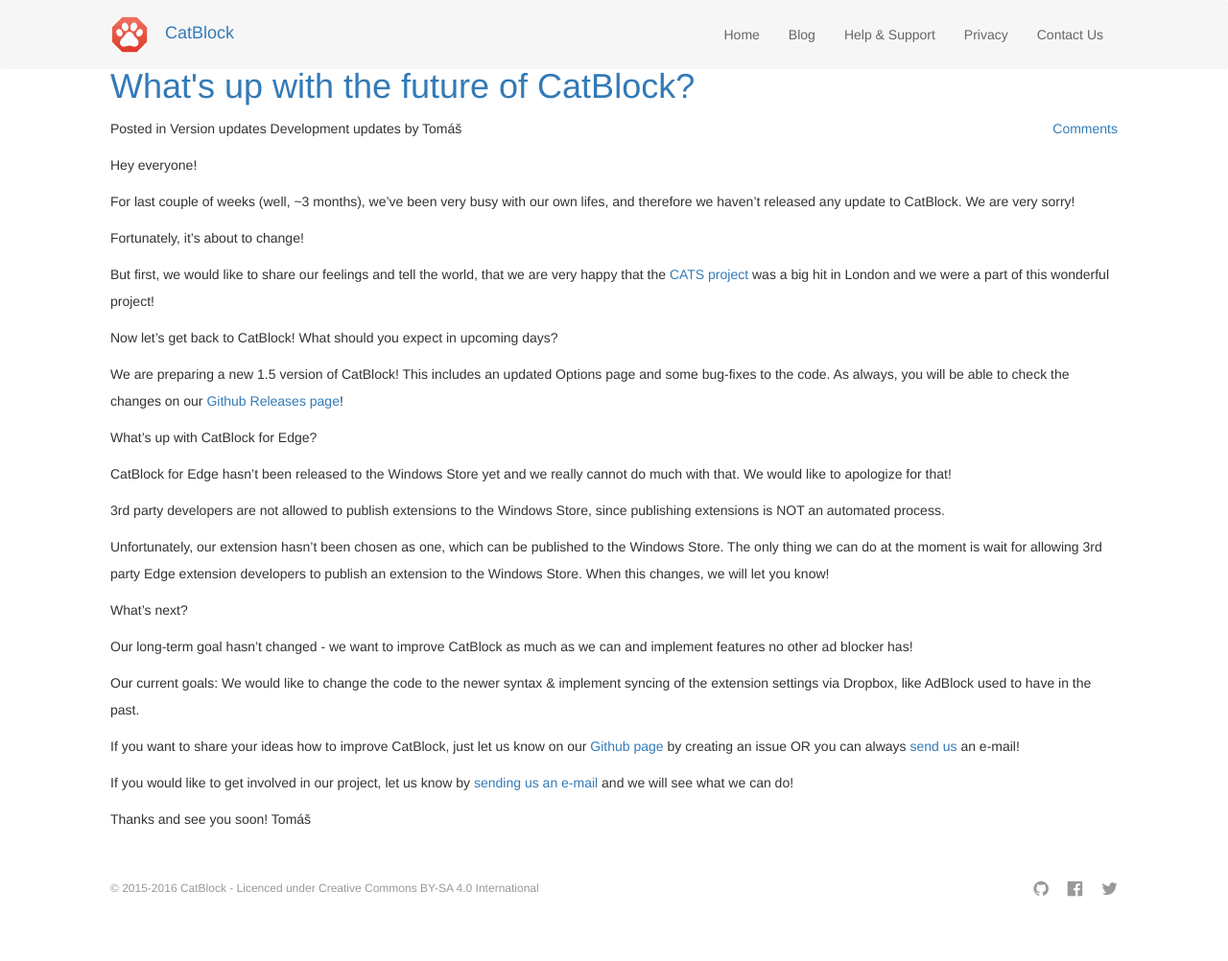
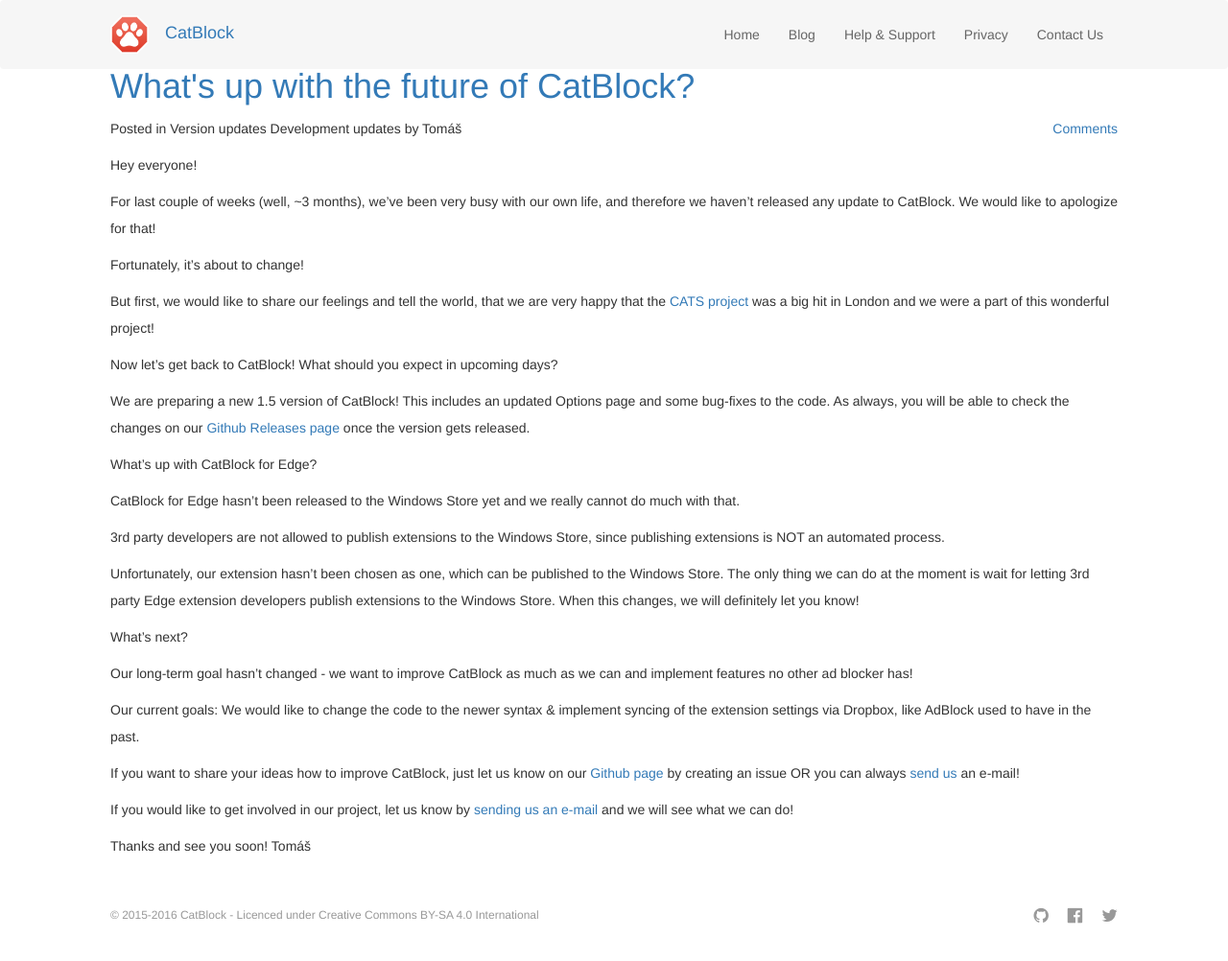
Before and after one commit to CatBlock/catblock.github.io, a Jekyll site: the page built from _posts/2016-12-03-updates.md, in a window 1280 px wide and 1014 px high. Shown: the top 1002 px of the window at 96% size. Built offline with Jekyll 4.4.1, drawn with Linux system fonts in a browser that asks for light colours; nearby versions of some CDN libraries; comment, search, counter and statistics services are not loaded.

Commit message:
Update blog post
Signed-off-by: Tomáš Taro <tomas@getadblock.com>

```diff
--- a/_posts/2016-12-03-updates.md
+++ b/_posts/2016-12-03-updates.md
@@ -13,8 +13,8 @@
 ---
 Hey everyone!
 
-For last couple of weeks (well, ~3 months), we've been very busy with our own lifes,
-and therefore we haven't released any update to CatBlock. We are very sorry!
+For last couple of weeks (well, ~3 months), we've been very busy with our own life,
+and therefore we haven't released any update to CatBlock. We would like to apologize for that!
 
 Fortunately, it's about to change!
 
@@ -29,18 +29,17 @@
 
 We are preparing a new 1.5 version of CatBlock!
 This includes an updated Options page and some bug-fixes to the code.
-As always, you will be able to check the changes on our [Github Releases page](https://github.com/CatBlock/catblock/releases)!
+As always, you will be able to check the changes on our [Github Releases page](https://github.com/CatBlock/catblock/releases) once the version gets released.
 
 
 What's up with CatBlock for Edge?
 
 CatBlock for Edge hasn't been released to the Windows Store yet and we really cannot do much with that.
-We would like to apologize for that!
 
 3rd party developers are not allowed to publish extensions to the Windows Store, since publishing extensions is NOT an automated process.
 
 Unfortunately, our extension hasn't been chosen as one, which can be published to the Windows Store.
-The only thing we can do at the moment is wait for allowing 3rd party Edge extension developers to publish an extension to the Windows Store. When this changes, we will let you know!
+The only thing we can do at the moment is wait for letting 3rd party Edge extension developers publish extensions to the Windows Store. When this changes, we will definitely let you know!
 
 
 What's next?
```
